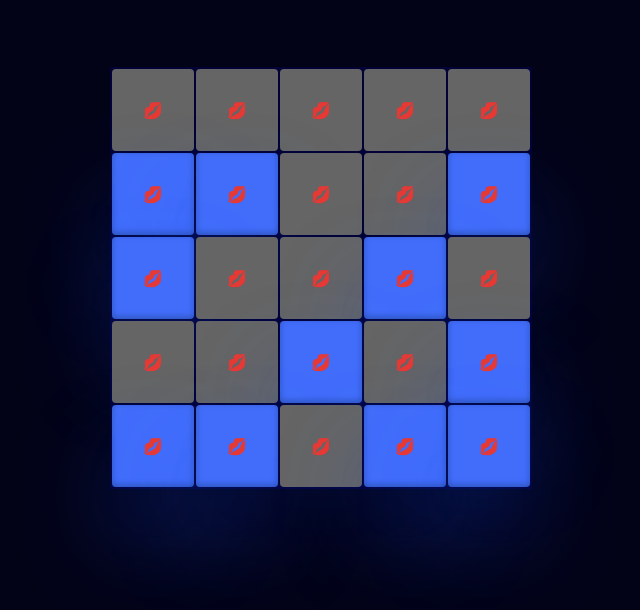
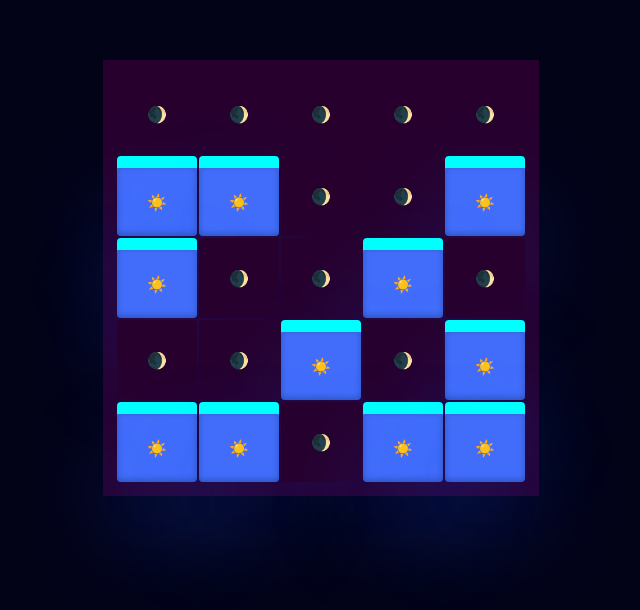
Before and after one commit to amt-juantuah/potential-lamp, a React (Create React App) app: page / in a window 1280 px wide. Shown: the part 122-732 px from the top of the page, without its empty margins (319-959 px from the left). Built offline with nearby package versions, Linux system fonts and the light colour scheme.

Commit message:
style cells

```diff
--- a/src/Board.js
+++ b/src/Board.js
@@ -6,24 +6,16 @@ class Board extends Component {
     static defaultProps = {
         nrows: 5,
         ncols: 5,
-        changeLightStartsOn: 0.25
     };
-
 
     constructor(props) {
         super(props);
-        // this.props = {
-        //     nrows: 9,
-        //     ncols: 9,
-        //     changeLightStartsOn: 0
-        // };
         this.state = {
             hasWon: false,
             board: this.createBoard()
         };
 
         this.createBoard = this.createBoard.bind(this);
-        this.flipCellsAround = this.flipCellsAround.bind(this);
     }
 
     createBoard() {
@@ -40,6 +32,7 @@ class Board extends Component {
     }
 
     flipCellsAround(coord) {
+        console.log('flipping', coord);
         let { ncols, nrows } = this.props;
         let board = this.state.board;
         let [y, x] = coord.split("-").map(Number);
@@ -50,14 +43,20 @@ class Board extends Component {
                 board[y][x] = !board[y][x];
             }
         }
+
+        flipCell(y, x);
+        flipCell(y, x-1);
+        flipCell(y, x+1);
+        flipCell(y-1, x);
+        flipCell(y+1, x);
+
+        this.setState((prevSt) => ({
+            board: board
+        }))
     }
     render() {
-
-        console.log(this.state.board);
-        const tRow = (x) => {x.map(lit => {<Cell isLit={lit} />})};
         return (
             <table>
-
                 <tbody>
                     {
                         this.state.board.map((each, i) =>
@@ -65,14 +64,15 @@ class Board extends Component {
                                 <Cell
                                     isLit={lit}
                                     key={`${i}-${j}`}
-                                    flipCellsAroundMe={this.flipCellsAround}
+                                    akey={`${i}-${j}`}
+                                    flipCellsAroundMe={() => this.flipCellsAround(`${i}-${j}`)}
                                 />)}
                             </tr>
                         )
                     }
                 </tbody>
             </table>
-        )
+      )
     }
 }
 
--- a/src/Cell.css
+++ b/src/Cell.css
@@ -3,11 +3,12 @@
     height: 80px;
     border: none;
     border-radius: 4px;
-    background-color: #656565;
+    background-color: #27002e;
 }
 
 .Cell-lit {
     background-color: #426DFB;
     /* box-shadow: 0 0 3px #2356FF;; */
     box-shadow: #2356ff 0px 50px 100px -20px, rgba(0, 0, 0, 0.3) 0px 30px 60px -30px, rgba(10, 37, 64, 0.35) 0px -2px 6px 0px inset;
+    border-top: 12px solid cyan;
 }
--- a/src/cell.js
+++ b/src/cell.js
@@ -9,14 +9,18 @@ class Cell extends Component {
 
     handleClick(evt) {
         // call up to the board to flip cells around this cell
-        this.props.flipCellsAroundMe(evt.key);
+        this.props.flipCellsAroundMe();
+
     }
 
     render() {
         let classes = "Cell" + (this.props.isLit ? " Cell-lit" : "");
         return (
-            <td className={classes} onClick={this.handleClick}>
-                💋
+            <td
+                className={classes}
+                onClick={this.handleClick}
+            >
+                {this.props.isLit ? "☀️" : "🌒"}
             </td>
         )
     }
--- a/src/index.css
+++ b/src/index.css
@@ -1,3 +1,7 @@
+* {
+  box-sizing: border-box;
+}
+
 body {
   margin: 0;
   font-family: -apple-system, BlinkMacSystemFont, 'Segoe UI', 'Roboto', 'Oxygen',
@@ -17,3 +21,8 @@ code {
   font-family: source-code-pro, Menlo, Monaco, Consolas, 'Courier New',
     monospace;
 }
+
+table {
+  padding: 12px;
+  background-color: #27002e;
+}
```
